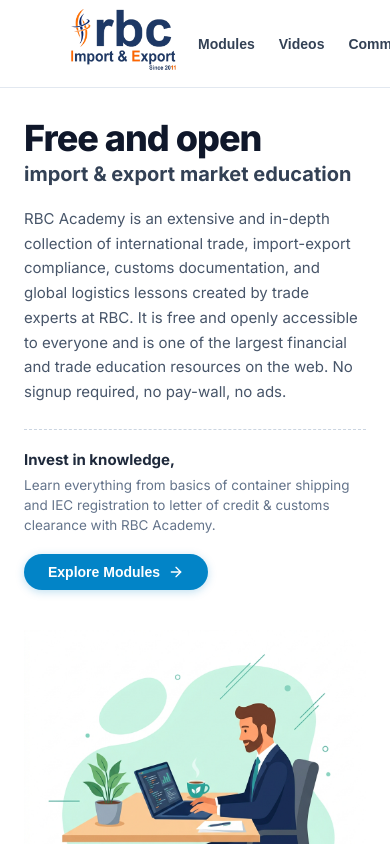
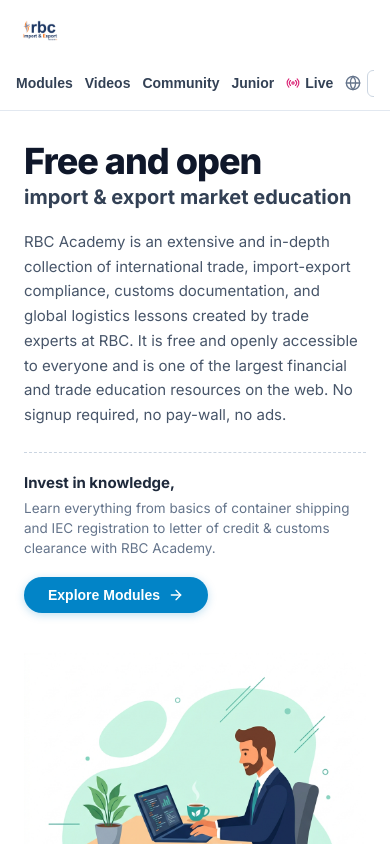
Before and after one commit to rbcimportandexport/EQUCATIONSYSTEM, a React (Vite) app: page / in a window 390 px wide. Built offline with nearby package versions, Linux system fonts and the light colour scheme; no server answers; a web font is replaced by a local one.

Commit message:
fix: Align dropdown panels to right edge and add mobile responsive CSS rules

```diff
--- a/src/styles/global.css
+++ b/src/styles/global.css
@@ -703,13 +703,14 @@ a:hover {
 .download-dropdown-panel {
   position: absolute;
   top: 100%;
-  left: 0;
+  right: 0;
+  left: auto;
   margin-top: 8px;
   width: 240px;
   background-color: #FFFFFF;
   border-radius: 8px;
   border: 1px solid #E5E7EB;
-  box-shadow: 0 4px 12px rgba(0, 0, 0, 0.05);
+  box-shadow: 0 4px 12px rgba(0, 0, 0, 0.08);
   display: flex;
   flex-direction: column;
   padding: 6px;
@@ -2008,3 +2009,66 @@ html { overflow-x: hidden; }
   background: #f1f5f9;
   border-color: #cbd5e1;
 }
+
+/* Mobile Responsiveness Improvements */
+@media (max-width: 768px) {
+  .top-app-bar-varsity {
+    padding: 8px 16px !important;
+    height: auto !important;
+    min-height: 60px !important;
+    flex-wrap: wrap;
+    gap: 12px;
+  }
+
+  .top-bar-logo-img {
+    height: 48px !important;
+    max-height: 48px !important;
+  }
+
+  .top-bar-right-group {
+    gap: 12px !important;
+    overflow-x: auto;
+    max-width: 100%;
+    padding-bottom: 4px;
+    width: 100%;
+    justify-content: space-between;
+  }
+
+  .top-bar-nav-links {
+    gap: 12px !important;
+  }
+
+  .download-dropdown-panel {
+    right: 0 !important;
+    left: auto !important;
+    max-width: 90vw !important;
+    width: 250px !important;
+    box-shadow: 0 10px 25px -5px rgba(0, 0, 0, 0.15) !important;
+  }
+
+  .download-dropdown-wrapper {
+    position: relative !important;
+  }
+
+  .textbook-workspace-viewport {
+    padding: 16px !important;
+  }
+
+  .textbook-resource-toolbar {
+    padding: 8px 12px !important;
+  }
+
+  .toolbar-horizontal-scroll {
+    gap: 8px !important;
+  }
+
+  .toolbar-btn {
+    font-size: 12px !important;
+    padding: 6px 10px !important;
+    white-space: nowrap;
+  }
+
+  .chapter-main-title {
+    font-size: 26px !important;
+  }
+}
```
